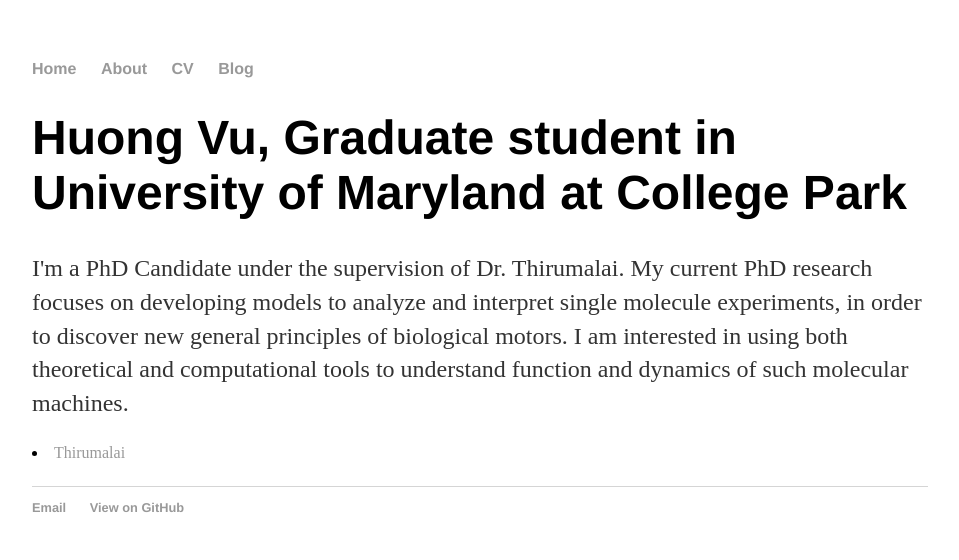
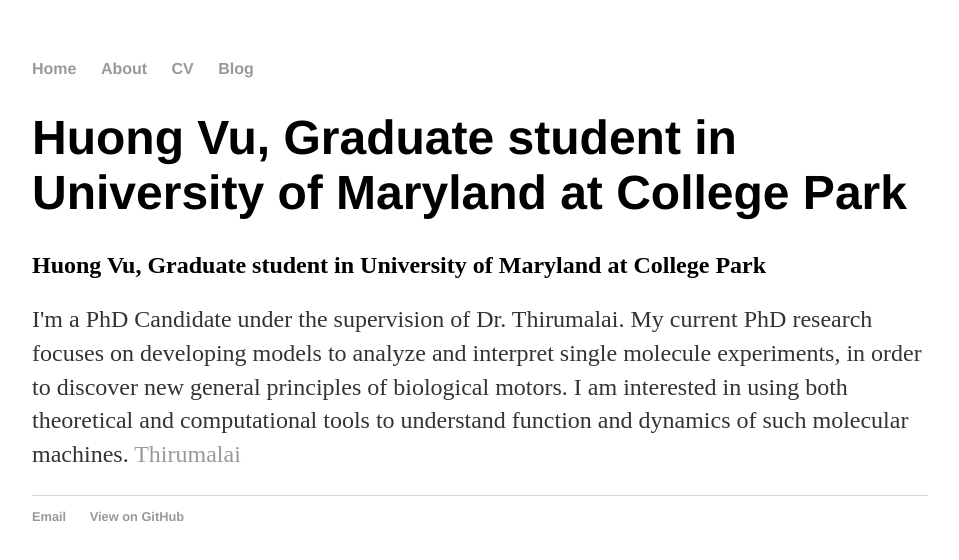
Before and after one commit to huongtvu/meoy9.github.io, a Jekyll site: the page built from index.html, in a window 1280 px wide. Shown: the top 560 px of the page, without its empty margins (160-1119 px from the left). Built offline with Jekyll 4.4.1, drawn with Linux system fonts in a browser that asks for light colours.

Commit message:
Update index.html
testing

```diff
--- a/index.html
+++ b/index.html
@@ -4,8 +4,9 @@
 ---
 <div class="blurb">
 	<h1>Huong Vu, Graduate student in University of Maryland at College Park </h1>
+	<h2>Huong Vu, Graduate student in University of Maryland at College Park </h2>
 	<p> I'm a PhD Candidate under the supervision of Dr. Thirumalai. My current PhD research focuses on developing models to analyze and interpret single molecule experiments, in order to discover new general principles of biological motors. I am interested in using both theoretical and computational tools to understand function and dynamics of such molecular machines.
-<li><a href="https://sites.cns.utexas.edu/thirumalai">Thirumalai</a></li>
+<a href="https://sites.cns.utexas.edu/thirumalai">Thirumalai</a>
 </p>
 	<!--<p>I'm best known as the horrible cop from <em>A Touch of Evil</em> Don't trust me. <a href="/about">Read more about my life...</a></p>-->
 </div><!-- /.blurb -->
```
